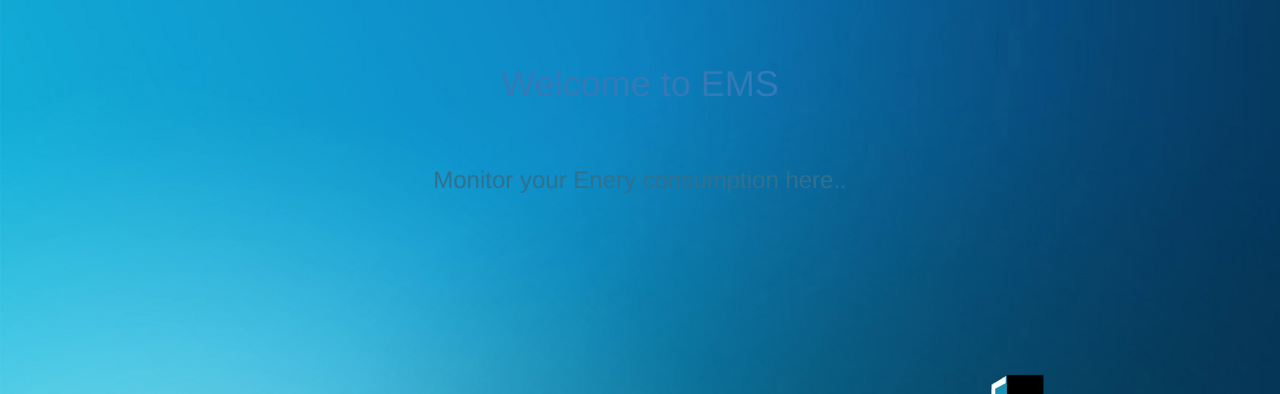
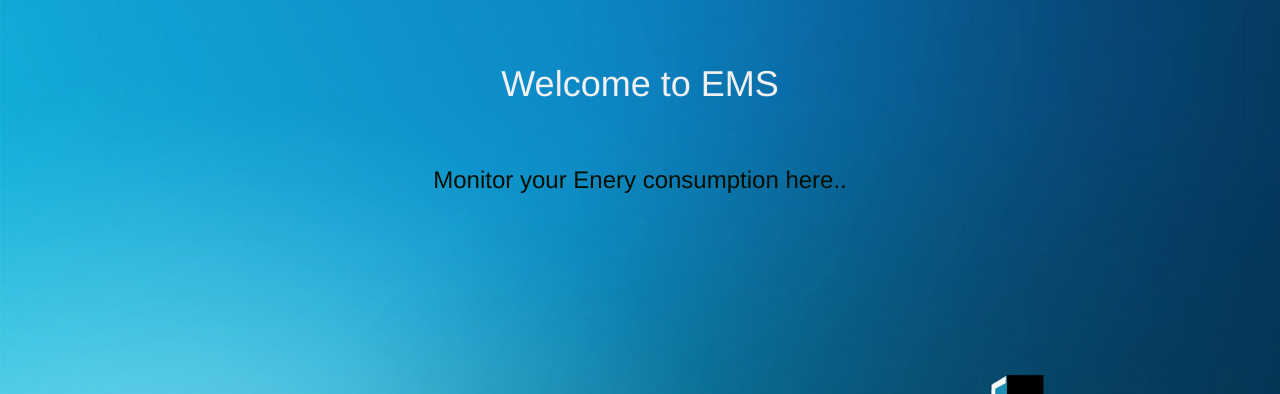
Before and after one commit to natarajkr007/ITSproject, a Django app: page / in a window 1280 px wide. Shown: the part 52-446 px from the top of the page. Run offline with Django 3.2, Linux system fonts and the light colour scheme; some libraries are stand-ins or nearby versions; some web fonts are replaced.

Commit message:
index text color changed

```diff
--- a/EMS/templates/EMS/index.html
+++ b/EMS/templates/EMS/index.html
@@ -49,10 +49,10 @@
 
   <div class="container text-center">
     <div class="well-lg text-center">
-      <h1 class="text-primary">Welcome to EMS</h1>
+      <h1 class="text-primary" style="color: #f1f1f1;">Welcome to EMS</h1>
     </div>
     <div class="well-sm text-center">
-      <h3 class="text-info">Monitor your Enery consumption here..</h3>
+      <h3 class="text-info" style="color: #030e02;">Monitor your Enery consumption here..</h3>
     </div>
   </div>
 
```
Also changed, not shown: db.sqlite3, 15 other files.
